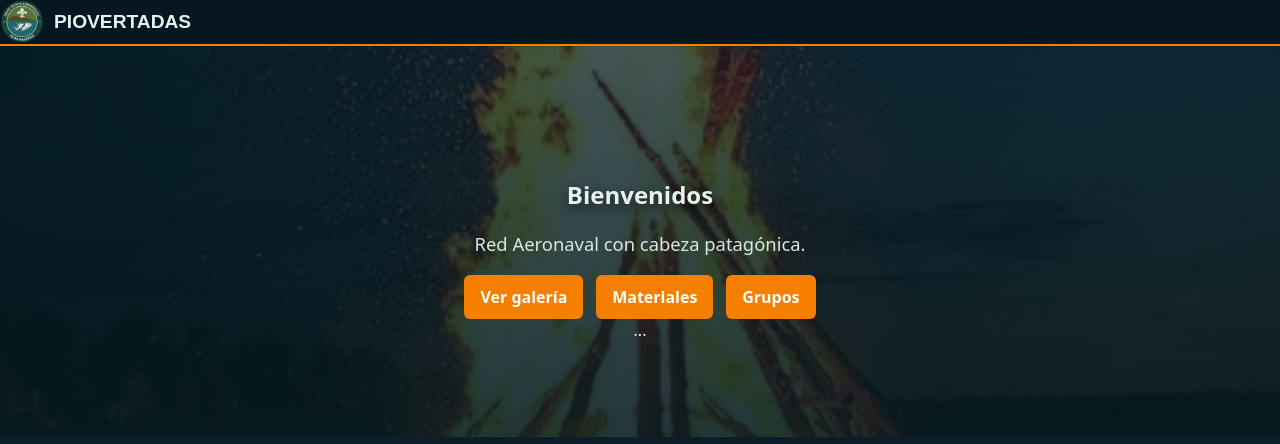
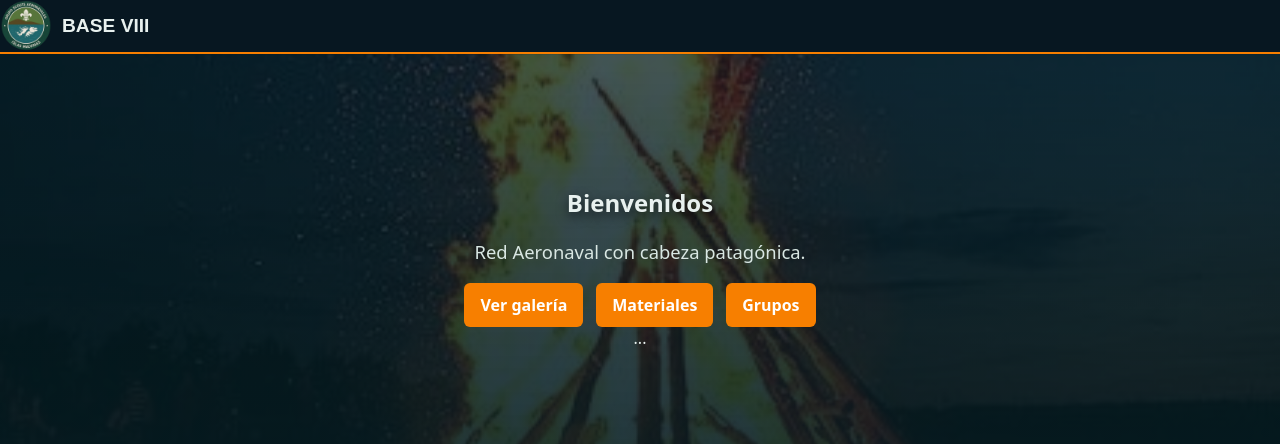
Before and after one commit to jaako1986/piovertadas, a Flask app: page / in a window 1280 px wide. Shown: the top 444 px of the page. Run offline with Flask 3, Linux system fonts and the light colour scheme; some web fonts are replaced.

Commit message:
chore: update site title and header branding

```diff
--- a/static/css/home_v2.css
+++ b/static/css/home_v2.css
@@ -50,7 +50,7 @@ body{
   gap: 10px;
 }
 
-.brand-logo{ height: 44px; }
+.brand-logo{ height: 52px; }
 
 .brand-text{
   font-family: WoodWorks, sans-serif;
--- a/templates/base.html
+++ b/templates/base.html
@@ -3,7 +3,7 @@
 <head>
   <meta charset="UTF-8" />
   <meta name="viewport" content="width=device-width, initial-scale=1.0"/>
-  <title>{% block title %}PIOVERTADAS{% endblock %}</title>
+  <title>{% block title %}GSA Islas Malvinas{% endblock %}</title>
 
   <link rel="stylesheet" href="{{ url_for('static', filename='css/home_v2.css') }}">
   <link rel="preload" href="{{ url_for('static', filename='fonts/WoodWorks-Plain.otf') }}" as="font" type="font/otf" crossorigin="anonymous">
@@ -14,7 +14,7 @@
     <div class="nav-container">
       <a href="/" class="brand">
   <img src="{{ url_for('static', filename='backgrounds/escudo.png') }}" class="brand-logo">
-  <span class="brand-text">PIOVERTADAS</span>
+  <span class="brand-text">BASE VIII</span>
 </a>
   </header>
 
```
